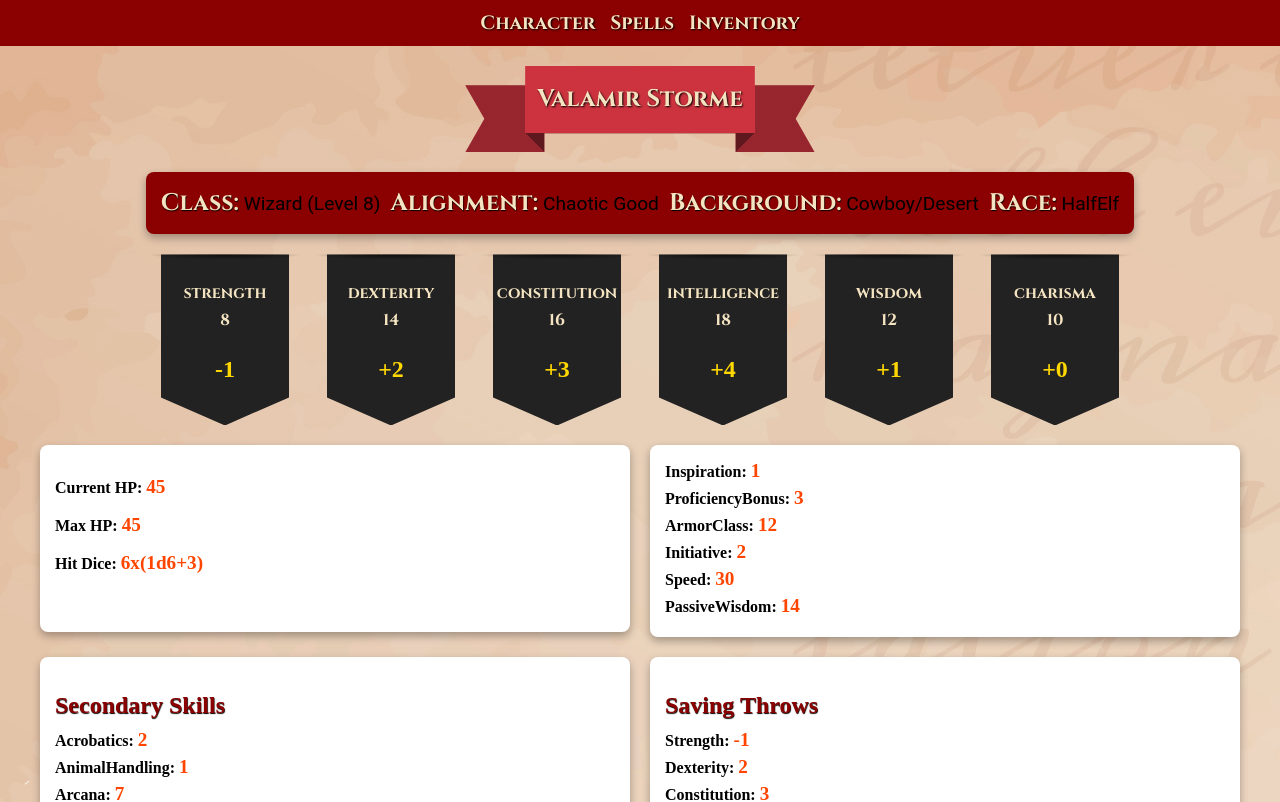
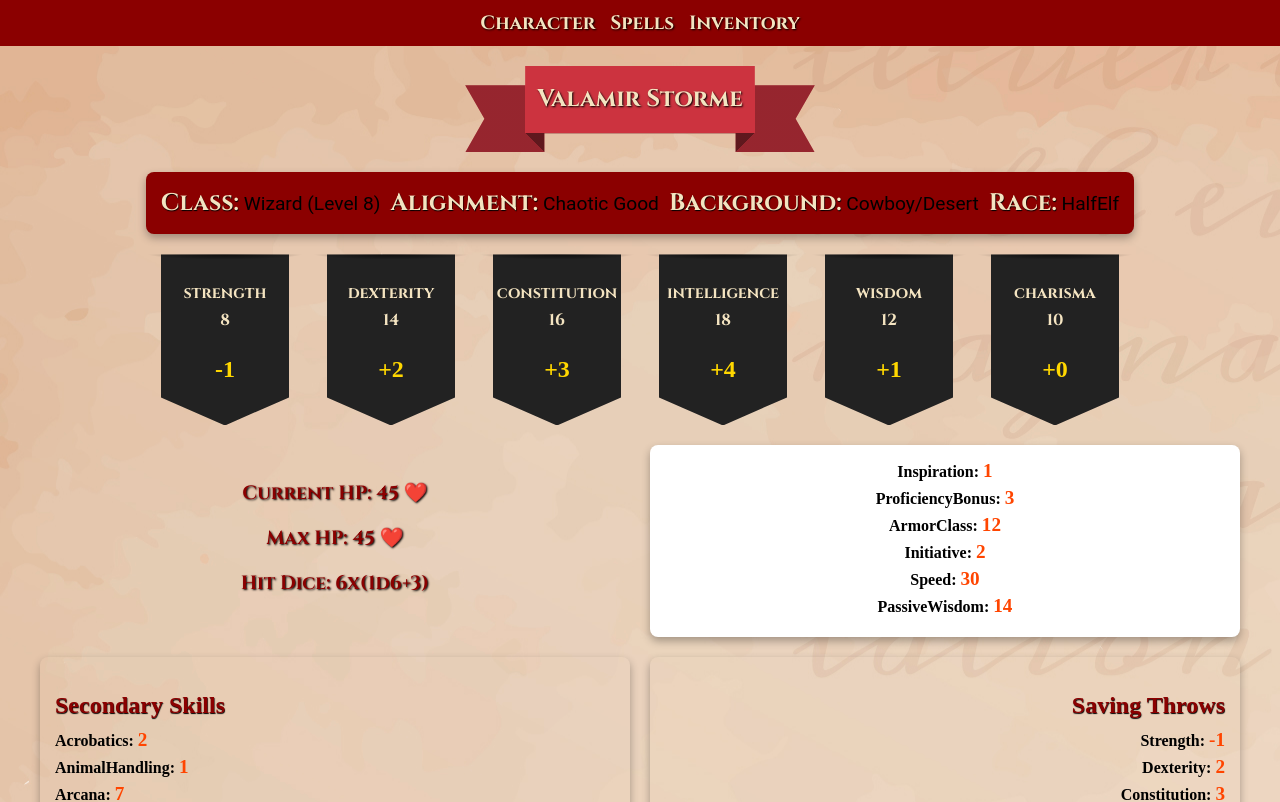
Before and after one commit to frodkata/character-sheet, a React (Create React App) app: page / in a window 1280 px wide. Shown: the top 802 px of the page. Built offline with nearby package versions, Linux system fonts and the light colour scheme.

Commit message:
Refactor styles in CharacterAttributes, HitPoints, SavingThrows, and SecondarySkills components for improved organization and visual consistency; adjust text alignment and remove background color

```diff
--- a/src/components/characterSheet/CharacterAttributes.tsx
+++ b/src/components/characterSheet/CharacterAttributes.tsx
@@ -8,7 +8,7 @@ interface CharacterAttributesProps {
 const styles: { [key: string]: React.CSSProperties } = {
 	section: {
 		padding: "15px",
-
+		textAlign: "center",
 		boxShadow: "0 4px 8px rgba(0, 0, 0, 0.3)",
 		borderRadius: "8px",
 		backgroundColor: "#fff",
--- a/src/components/characterSheet/HitPoints.tsx
+++ b/src/components/characterSheet/HitPoints.tsx
@@ -9,21 +9,18 @@ const styles: { [key: string]: React.CSSProperties } = {
 	section: {
 		padding: "15px",
 		marginBottom: "5px",
-		boxShadow: "0 4px 8px rgba(0, 0, 0, 0.3)",
-		borderRadius: "8px",
-		backgroundColor: "#fff",
-	},
-	heading: {
-		color: "#8b0000",
-		fontSize: "1.5rem",
+		textAlign: "center",
+		color: "#8b0000", // Parchment-like text color
+		fontFamily: "'Cinzel', serif", // Fantasy-style font
+		fontSize: "1.2rem",
 		fontWeight: "bold",
-		marginBottom: "10px",
-		textShadow: "0.5px 0.5px 1px #000",
+		textShadow: "1px 1px 2px #000", // Subtle shadow for readability
 	},
 	statValue: {
-		color: "#FF4500",
+		color: "#8b0000",
 		fontWeight: "bold",
 		fontSize: "1.2rem",
+		fontFamily: "'Cinzel', serif", // Fantasy-style font
 	},
 };
 
@@ -32,11 +29,11 @@ const HitPoints: React.FC<HitPointsProps> = ({ hitPoints }) => {
 		<section style={styles.section}>
 			<p>
 				<strong>Current HP:</strong>{" "}
-				<span style={styles.statValue}>{hitPoints.currentHitPoints}</span>
+				<span style={styles.statValue}>{hitPoints.currentHitPoints} ❤️ </span>
 			</p>
 			<p>
 				<strong>Max HP:</strong>{" "}
-				<span style={styles.statValue}>{hitPoints.maxHitPoints}</span>
+				<span style={styles.statValue}>{hitPoints.maxHitPoints} ❤️ </span>
 			</p>
 			<p>
 				<strong>Hit Dice:</strong>{" "}
--- a/src/components/characterSheet/SavingThrows.tsx
+++ b/src/components/characterSheet/SavingThrows.tsx
@@ -10,7 +10,7 @@ const styles: { [key: string]: React.CSSProperties } = {
 		padding: "15px",
 		boxShadow: "0 4px 8px rgba(0, 0, 0, 0.3)",
 		borderRadius: "8px",
-		backgroundColor: "#fff",
+		textAlign: "right",
 	},
 	heading: {
 		color: "#8b0000",
--- a/src/components/characterSheet/SecondarySkills.tsx
+++ b/src/components/characterSheet/SecondarySkills.tsx
@@ -10,7 +10,6 @@ const styles: { [key: string]: React.CSSProperties } = {
 		padding: "15px",
 		boxShadow: "0 4px 8px rgba(0, 0, 0, 0.3)",
 		borderRadius: "8px",
-		backgroundColor: "#fff",
 	},
 	heading: {
 		color: "#8b0000",
```
